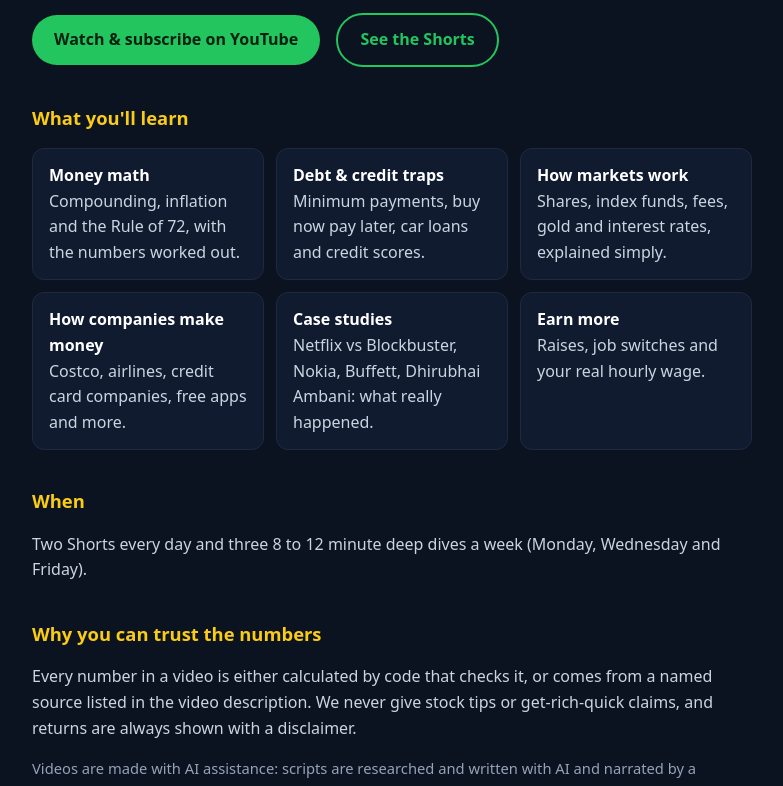
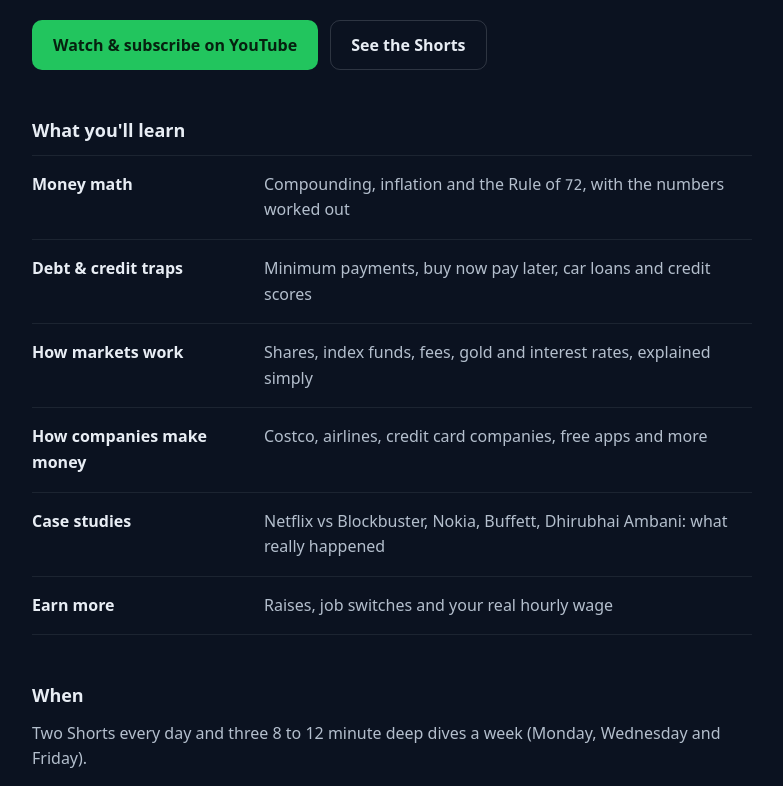
Before and after one commit to aarushagrawal267-maker/aarushagrawal267-maker.github.io, a plain HTML site: page index.html in a window 1280 px wide. Shown: the part 176-962 px from the top of the page, without its empty margins (248-1031 px from the left). Drawn offline with Linux system fonts and the light colour scheme.

Commit message:
Unslop polish: quieter headings, 10px buttons, ledger-style topic list
- h2s in primary text, gold kept for the one key word in the H1
- three text roles, hairline borders, weights 500/600
- buttons at 10px radius with a hairline ghost border
- spacing on the 4px grid
- topics as ledger rows without trailing periods; Rule of 72 in tabular mono
- 404 gets the coin logo linking home
Privacy/terms wording and the schedule/checked-numbers copy are unchanged.

Co-Authored-By: Claude Opus 5.5 <noreply@anthropic.com>
Claude-Session: https://claude.ai/code/session_011bvxFsx2bdwZrHwuHdpVCq

```diff
--- a/index.html
+++ b/index.html
@@ -24,17 +24,19 @@
       <p class="lead">Learn how money really works. Short, clear lessons on personal finance, investing and the business world.</p>
     </div>
   </div>
-  <a class="button" href="https://www.youtube.com/channel/UC-DK-CcVvDnkZoehOWGWlBg?sub_confirmation=1">Watch &amp; subscribe on YouTube</a>
-  <a class="button ghost" href="https://www.youtube.com/channel/UC-DK-CcVvDnkZoehOWGWlBg/shorts">See the Shorts</a>
+  <div class="actions">
+    <a class="button" href="https://www.youtube.com/channel/UC-DK-CcVvDnkZoehOWGWlBg?sub_confirmation=1">Watch &amp; subscribe on YouTube</a>
+    <a class="button ghost" href="https://www.youtube.com/channel/UC-DK-CcVvDnkZoehOWGWlBg/shorts">See the Shorts</a>
+  </div>
 
   <h2>What you'll learn</h2>
   <ul class="grid">
-    <li><strong>Money math</strong>Compounding, inflation and the Rule of 72, with the numbers worked out.</li>
-    <li><strong>Debt &amp; credit traps</strong>Minimum payments, buy now pay later, car loans and credit scores.</li>
-    <li><strong>How markets work</strong>Shares, index funds, fees, gold and interest rates, explained simply.</li>
-    <li><strong>How companies make money</strong>Costco, airlines, credit card companies, free apps and more.</li>
-    <li><strong>Case studies</strong>Netflix vs Blockbuster, Nokia, Buffett, Dhirubhai Ambani: what really happened.</li>
-    <li><strong>Earn more</strong>Raises, job switches and your real hourly wage.</li>
+    <li><strong>Money math</strong><span>Compounding, inflation and the Rule of <span class="num">72</span>, with the numbers worked out</span></li>
+    <li><strong>Debt &amp; credit traps</strong><span>Minimum payments, buy now pay later, car loans and credit scores</span></li>
+    <li><strong>How markets work</strong><span>Shares, index funds, fees, gold and interest rates, explained simply</span></li>
+    <li><strong>How companies make money</strong><span>Costco, airlines, credit card companies, free apps and more</span></li>
+    <li><strong>Case studies</strong><span>Netflix vs Blockbuster, Nokia, Buffett, Dhirubhai Ambani: what really happened</span></li>
+    <li><strong>Earn more</strong><span>Raises, job switches and your real hourly wage</span></li>
   </ul>
 
   <h2>When</h2>
--- a/styles.css
+++ b/styles.css
@@ -1,26 +1,44 @@
 :root {
-  --bg: #0b1220; --panel: #111b30; --line: #1e2a44; --text: #e2e8f0; --muted: #cbd5e1; --dim: #94a3b8;
-  --green: #22c55e; --gold: #facc15;
+  --bg: #0b1220; --panel: #111b30; --line: rgba(226, 232, 240, 0.08); --line-strong: rgba(226, 232, 240, 0.16);
+  --text: #e8edf4; --muted: #b4bfcd; --dim: #8693a6;
+  --green: #22c55e; --green-hover: #4ade80; --gold: #facc15;
+  --mono: ui-monospace, "SF Mono", "Cascadia Mono", Menlo, Consolas, monospace;
+  --ease: cubic-bezier(0.2, 0, 0, 1);
 }
 * { box-sizing: border-box; }
-body { margin: 0; background: var(--bg); color: var(--text); font-family: system-ui, -apple-system, "Segoe UI", Roboto, sans-serif; line-height: 1.6; }
+body { margin: 0; background: var(--bg); color: var(--muted); font-family: system-ui, -apple-system, "Segoe UI", Roboto, sans-serif; line-height: 1.6; }
 main { max-width: 760px; margin: 0 auto; padding: 56px 20px 40px; }
-h1 { color: #fff; font-size: 2.4rem; line-height: 1.15; margin: 0 0 8px; letter-spacing: -0.01em; }
+h1 { color: var(--text); font-size: 2.5rem; font-weight: 600; line-height: 1.15; margin: 0 0 8px; letter-spacing: -0.01em; }
 h1 span { color: var(--gold); }
-h2 { color: var(--gold); font-size: 1.15rem; margin-top: 36px; }
+h2 { color: var(--text); font-size: 1.125rem; font-weight: 600; line-height: 1.4; margin: 48px 0 12px; }
 p, li { color: var(--muted); }
-a { color: var(--green); overflow-wrap: anywhere; }
+p { margin: 0 0 16px; }
+strong { color: var(--text); font-weight: 600; }
+a { color: var(--green); overflow-wrap: anywhere; text-underline-offset: 3px; text-decoration-thickness: 1px; transition: color 150ms var(--ease); }
+a:hover { color: var(--green-hover); }
 a:focus-visible, .button:focus-visible { outline: 2px solid var(--gold); outline-offset: 2px; }
-.hero { display: flex; gap: 22px; align-items: center; flex-wrap: wrap; }
+.num { font-family: var(--mono); font-size: 0.92em; font-variant-numeric: tabular-nums; }
+
+.hero { display: flex; gap: 24px; align-items: center; flex-wrap: wrap; }
+.hero > div { flex: 1 1 320px; }
 .hero img { width: 96px; height: 96px; border-radius: 50%; }
-.lead { font-size: 1.15rem; margin: 6px 0 0; }
-.button { display: inline-block; background: var(--green); color: #06210f; font-weight: 700; text-decoration: none;
-  padding: 12px 22px; border-radius: 999px; margin: 22px 12px 0 0; }
-.button.ghost { background: transparent; color: var(--green); border: 2px solid var(--green); }
-.grid { display: grid; grid-template-columns: repeat(auto-fit, minmax(210px, 1fr)); gap: 12px; padding: 0; list-style: none; }
-.grid li { background: var(--panel); border: 1px solid var(--line); border-radius: 12px; padding: 14px 16px; margin: 0; }
-.grid strong { color: #fff; display: block; }
-.note { color: var(--dim); font-size: 0.92rem; }
-footer { border-top: 1px solid var(--line); margin-top: 40px; padding-top: 18px; font-size: 0.95rem; color: var(--dim); }
-footer > a { margin-right: 14px; }
-.hero > div { flex: 1 1 320px; }
+.lead { font-size: 1.125rem; margin: 4px 0 0; }
+
+.actions { display: flex; flex-wrap: wrap; gap: 12px; margin-top: 28px; }
+.button { display: inline-block; background: var(--green); color: #06210f; font-weight: 600; text-decoration: none; line-height: 1.5;
+  padding: 12px 20px; border-radius: 10px; border: 1px solid transparent;
+  transition: background-color 150ms var(--ease), border-color 150ms var(--ease), color 150ms var(--ease); }
+.button:hover { background: var(--green-hover); color: #06210f; }
+.button.ghost { background: transparent; color: var(--text); border-color: var(--line-strong); }
+.button.ghost:hover { background: rgba(226, 232, 240, 0.04); border-color: rgba(226, 232, 240, 0.28); color: var(--text); }
+
+.grid { padding: 0; margin: 0; list-style: none; border-bottom: 1px solid var(--line); }
+.grid li { display: grid; grid-template-columns: 208px 1fr; gap: 4px 24px; margin: 0; padding: 16px 0; border-top: 1px solid var(--line); }
+.grid strong { display: block; }
+@media (max-width: 560px) { .grid li { grid-template-columns: 1fr; } }
+
+.note { color: var(--dim); font-size: 0.9375rem; }
+footer { border-top: 1px solid var(--line); margin-top: 48px; padding-top: 20px; font-size: 0.9375rem; color: var(--dim); }
+footer > a { margin-right: 16px; }
+footer p { color: var(--dim); margin: 12px 0 0; }
+.hero + p { margin-top: 24px; }
```
Also changed, not shown: 404.html (+6 -1 lines).
